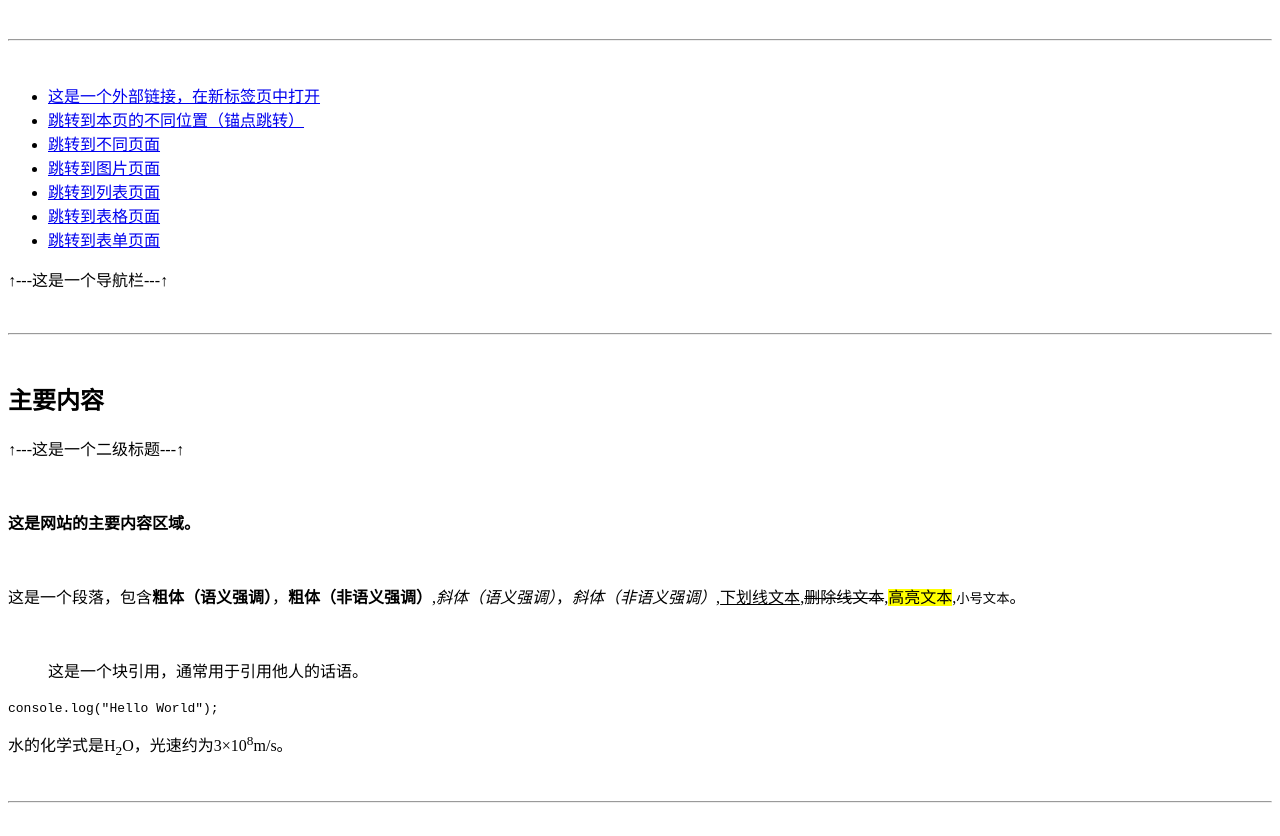
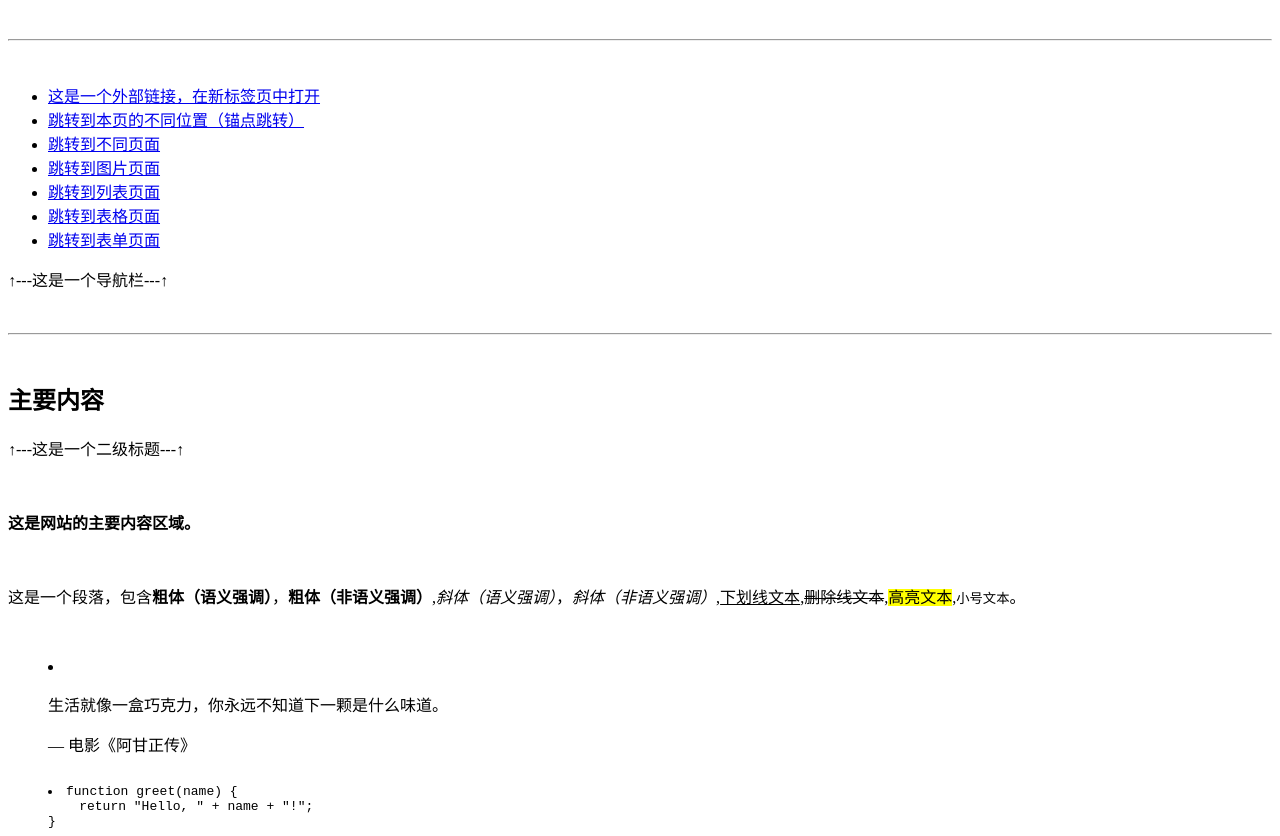
Before and after one commit to Misaka24/Homework-For-Web-Development, a plain HTML site: page First_Web/index.html in a window 1280 px wide. Shown: the part 116-952 px from the top of the page. Drawn offline with Linux system fonts and the light colour scheme.

Commit message:
change the quotes

```diff
--- a/First_Web/index.html
+++ b/First_Web/index.html
@@ -40,10 +40,19 @@
             <p><b>这是网站的主要内容区域。</b></p><br>
             <p>这是一个段落，包含<strong>粗体（语义强调）</strong>，<b>粗体（非语义强调）</b>,<em>斜体（语义强调）</em>，<i>斜体（非语义强调）</i>,<u>下划线文本</u>,<s>删除线文本</s>,<mark>高亮文本</mark>,<small>小号文本</small>。</p>
         </section><br>
+
         <section>
-    <blockquote>这是一个块引用，通常用于引用他人的话语。</blockquote>
-    <code>console.log("Hello World");</code>
-    <p>水的化学式是H<sub>2</sub>O，光速约为3×10<sup>8</sup>m/s。</p>
+<blockquote>
+    <li><p>生活就像一盒巧克力，你永远不知道下一颗是什么味道。</p></li>
+    <footer>— 电影《阿甘正传》</footer>
+
+    <pre><code>
+<li>function greet(name) {
+    return "Hello, " + name + "!";
+}</li>
+</code></pre>
+</blockquote>
+    <p>↑---这是一个块引用---↑</p>
         </section>
 
     </main><br>
```
